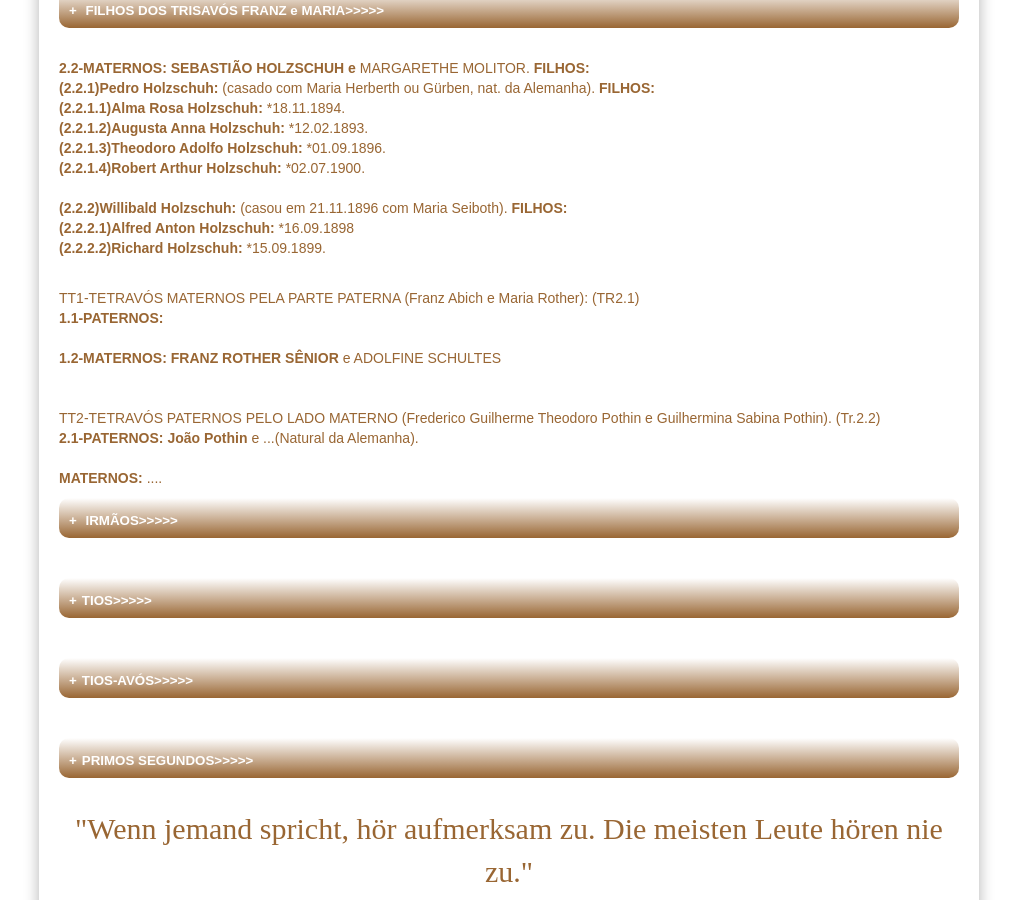
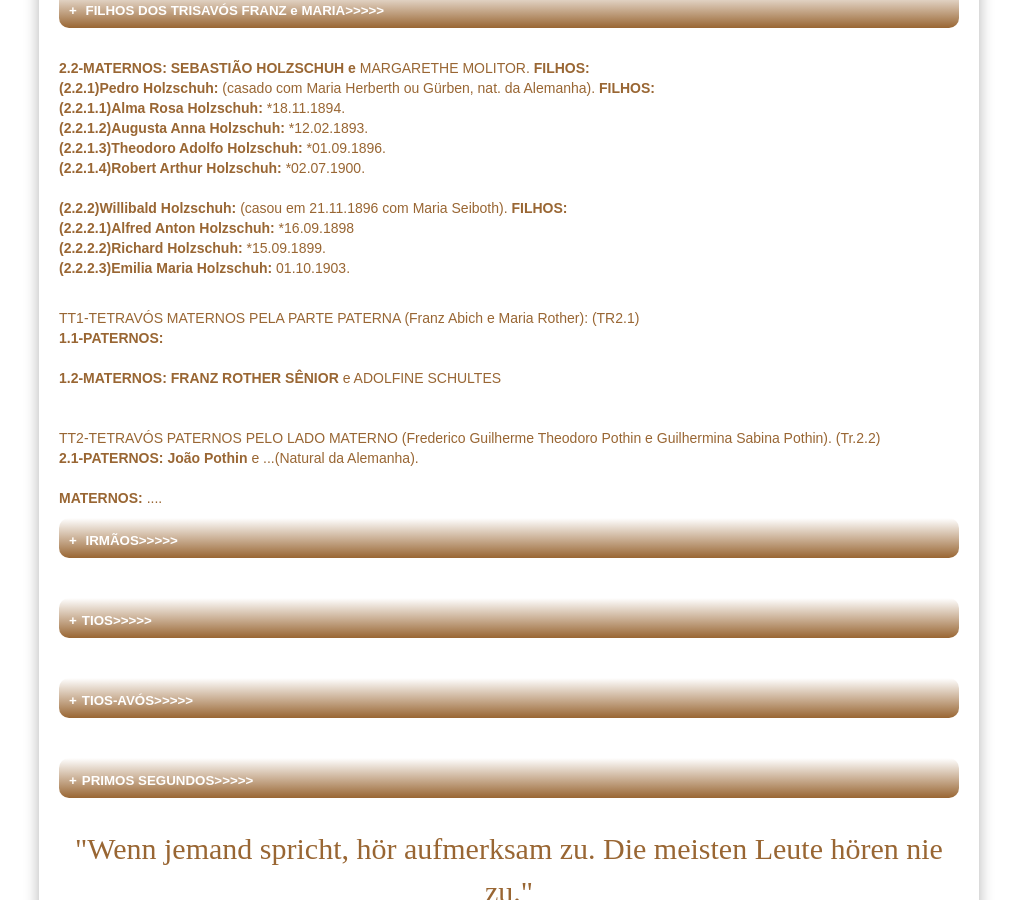
Before and after one commit to claudiovargas1955/claudiovargas1955.github.io, a Jekyll site: the page built from _pages/arvore-genealogica-de-roselia-renita-bredow.html, in a window 1280 px wide and 900 px high, scrolled down 3121 px. Shown: the whole window, without its empty margins (131-1148 px from the left). Built offline with Jekyll 4.4.1, drawn with Linux system fonts in a browser that asks for light colours; some web fonts are replaced.

Commit message:
Update arvore-genealogica-de-roselia-renita-bredow.html

```diff
--- a/_pages/arvore-genealogica-de-roselia-renita-bredow.html
+++ b/_pages/arvore-genealogica-de-roselia-renita-bredow.html
@@ -574,7 +574,8 @@ Augusta Alwine Albertine Achterber.<br/><br/>
 
 <b>(2.2.2)Willibald Holzschuh: </b>(casou em 21.11.1896 com Maria Seiboth). <b>FILHOS:</b><br>
 <b>(2.2.2.1)Alfred Anton Holzschuh: </b>*16.09.1898<br>
-<b>(2.2.2.2)Richard Holzschuh: </b>*15.09.1899.<br><br>
+<b>(2.2.2.2)Richard Holzschuh: </b>*15.09.1899.<br>
+<b>(2.2.2.3)Emilia Maria Holzschuh: </b>01.10.1903. <br><br>
 </p>
 
 <p>TT1-TETRAVÓS MATERNOS PELA PARTE PATERNA (Franz Abich e Maria Rother): (TR2.1)<br/>
```
